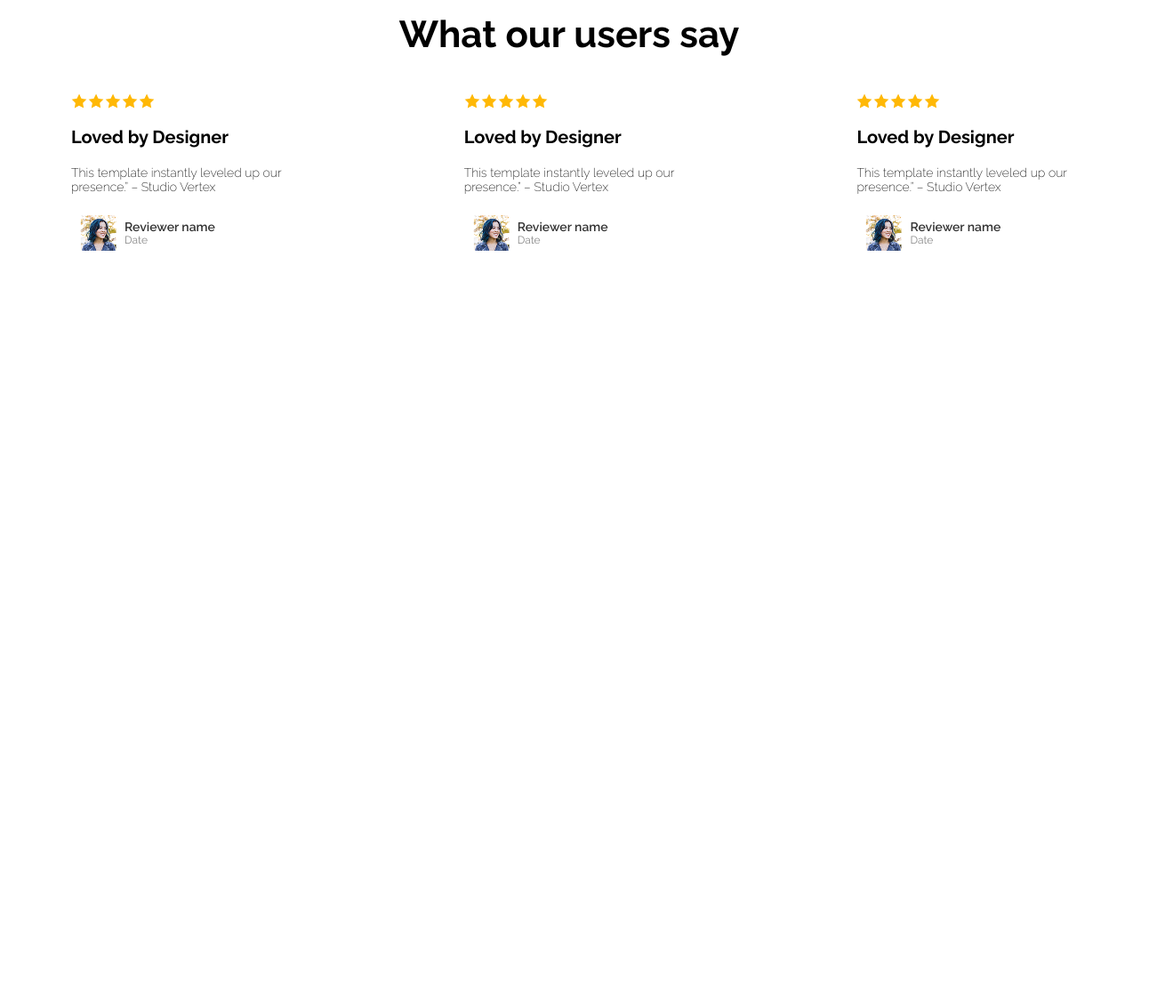
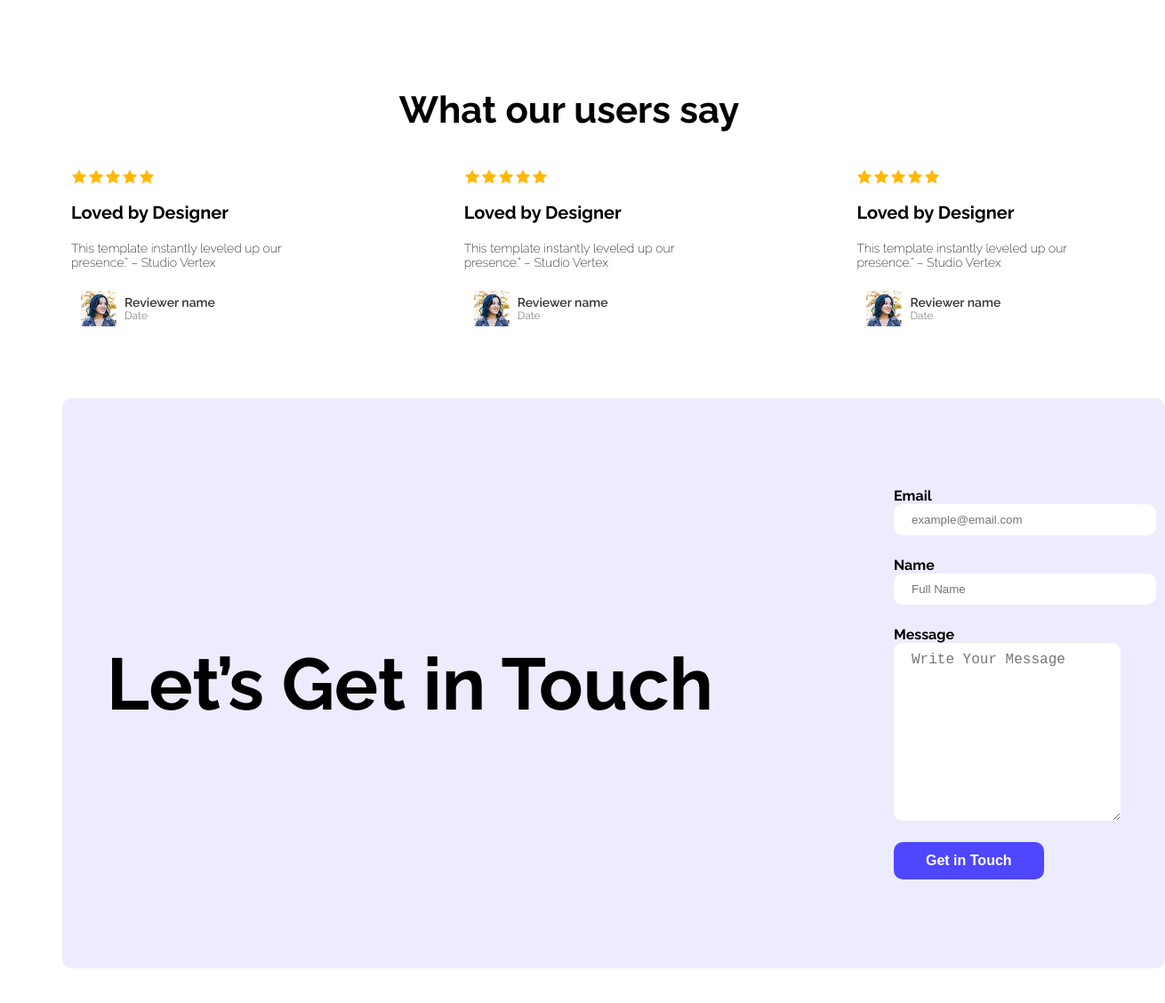
Before and after one commit to tasnovatoj/first-assignment, a plain HTML site: page index.html in a window 1280 px wide. Shown: the part 2887-4015 px from the top of the page at 89% size, 1310 px wide, since content can reach past the window. Before the commit the page ends 3187 px from the top, so only its background shows below. Drawn offline with Linux system fonts and the light colour scheme.

Commit message:
add the get in touch section

```diff
--- a/index.html
+++ b/index.html
@@ -22,7 +22,7 @@
            </ul>
         </nav>
         <div class="banner">
-            <h3>Cool Dark UI Template for Webflow Agencies!</h3>
+           <h3>Cool Dark UI Template for Webflow Agencies!</h3>
             <button class="btn-primary">Stay Focused</button>
         </div>
     </header>
@@ -41,7 +41,7 @@
         <section class="joined">
             <div class="joined-all">
 
-                <h3 class="section-title">Joined Thousands of Productive Users</h3>
+                <h3 class="section-title01">Joined Thousands of Productive Users</h3>
                 <div class="productive-users">
                 <div class="user">
                     <p class="user-title inter-second">50K</p>
@@ -129,6 +129,19 @@
 
             </div>
         </section>
+        <section class="touch">
+            <div class="touch-text">
+                <h3>Let’s Get in Touch</h3>
+            </div>
+            <div class="touch-form">
+                <form class="form" action="">
+                    <b>Email</b><input type="text" name="" id="" placeholder="example@email.com">
+                    <b>Name</b><input type="text" name="" id="" placeholder="Full Name">
+                    <b>Message</b><textarea  name="" id="" cols="20" rows="10" placeholder="Write Your Message"></textarea>
+                    <button class="btn-primary" padding="497px 70px">Get in Touch</button>
+                </form>
+            </div>
+        </section>
 
 
 
--- a/styles/assignment.css
+++ b/styles/assignment.css
@@ -39,6 +39,7 @@ main{
     font-size: 40px;
     font-weight: bold;
     color: #252432;
+    text-align: left;
 }
 .section-description{
     font-size: 24px;
@@ -47,6 +48,7 @@ main{
 
 }
 
+
 .action{
     display: flex;
     justify-content:space-between ;
@@ -54,6 +56,9 @@ main{
 }
 .action-text{
     width: 517px;
+    height: 49px;
+    text-align: left;
+
 }
 .action-image{
     width: 403px;
@@ -92,6 +97,7 @@ nav li a{
     padding:309px 267.5px 153px 267.5px ;
 }
 .header{
+
     background-image: url('../Assets/Hero-bg.png');
 }
 /* joined */
@@ -108,7 +114,10 @@ nav li a{
     padding: 50px 142px 50px 142px ;
 }
 
-.section-title{
+.section-title01{
+      font-size: 40px;
+    font-weight: bold;
+    color: #252432;
     text-align: center;
     padding: 50px 143px ;
     margin: 0;
@@ -138,6 +147,9 @@ nav li a{
     text-align: center;
     font-size: 42px;
     font-weight: bold;
+}
+.user-feedback{
+    margin-top: 137px;
 }
 .star{
     display: flex;
@@ -190,3 +202,43 @@ nav li a{
 
 
 }
+/* touch */
+.touch-text{
+    font-size: 70px;
+    font-weight: bold;
+    color: black;
+}
+.touch{
+    display: flex;
+    margin:71px 0px 71px 0;
+    gap: 80px;
+    width: 100%;
+    align-items: center;
+    border-radius: 10px;
+    justify-content: space-between;
+    padding: 100px 50px 100px 50px;
+    background-color:rgba(78, 71, 255, 0.1) ;
+
+}
+.form input[type="text"] {
+    size: 497px 70px;
+    border-radius: 10px;
+    background-color: white ;
+    display: block;
+    width: 100%;
+    padding: 10px 20px;
+    margin-bottom: 24px;
+    border: none;
+}
+.form textarea{
+   size: 497px 167px;
+  border-radius: 10px;
+  background-color: white;
+  display: block;
+  width: 100%;
+  padding: 10px 20px;
+  margin-bottom: 24px;
+  box-sizing: border-box;
+  font-size: 16px;
+  border: none;
+}
```
